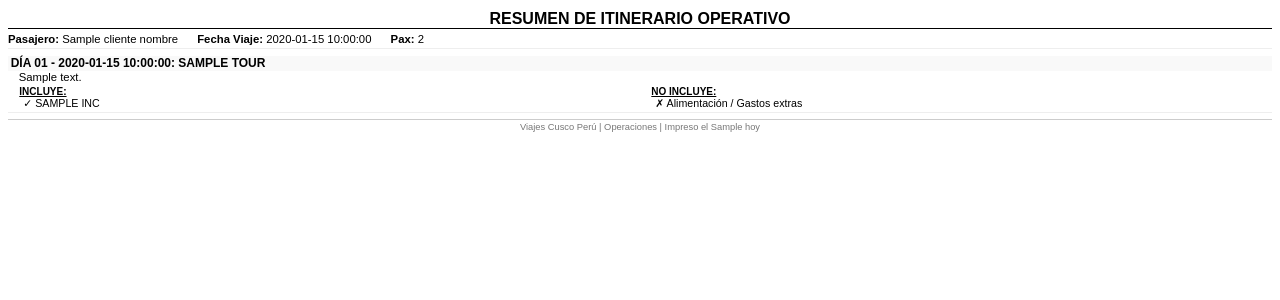
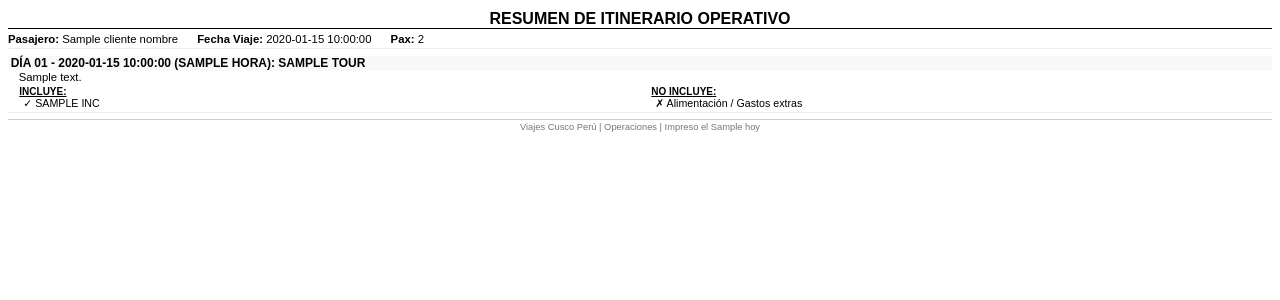
Before and after one commit to RodrigoOjedaCcoyo/App_Viajes_Cusco_Peru, a Python web app: template templates/itinerario_simple_template.html in a window 1280 px wide. Shown: the top 300 px of the page. Run offline with Jinja, Linux system fonts and the light colour scheme; the template is opened without the code that fills it: most values are stand-ins (such as "Sample title", 1, 10 or a date in 2020).

Commit message:
Actualizaciones

```diff
--- a/templates/itinerario_simple_template.html
+++ b/templates/itinerario_simple_template.html
@@ -102,7 +102,7 @@
     {% for tour in itinerario %}
     <div class="day-box">
         <div class="day-title">
-            DÍA 0{{ loop.index }}{% if tour.fecha %} - {{ tour.fecha }}{% endif %}: {{ (tour.nombre or tour.titulo)|upper }}
+            DÍA 0{{ loop.index }}{% if tour.fecha %} - {{ tour.fecha }}{% endif %}{% if tour.hora %} ({{ tour.hora }}){% endif %}: {{ (tour.nombre or tour.titulo)|upper }}
         </div>
         <div class="desc">{{ tour.descripcion|safe }}</div>
 
```
